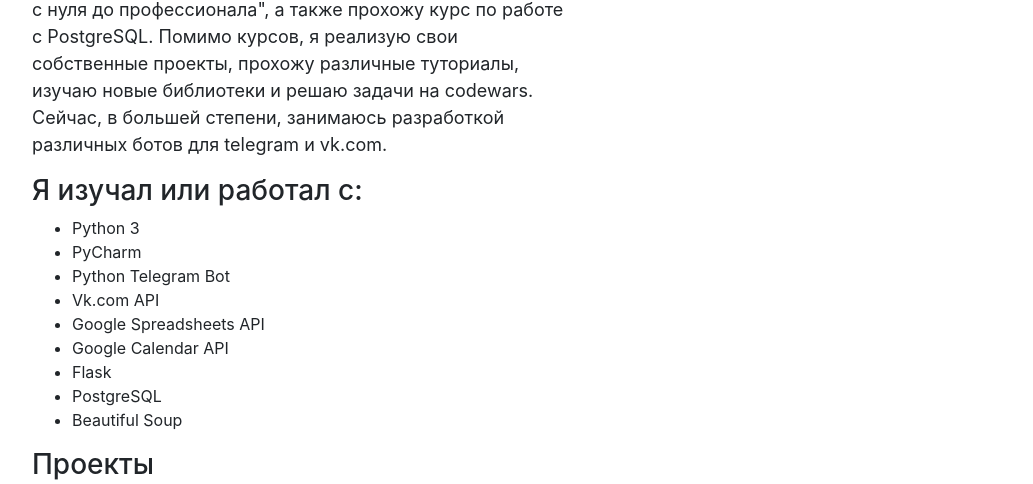
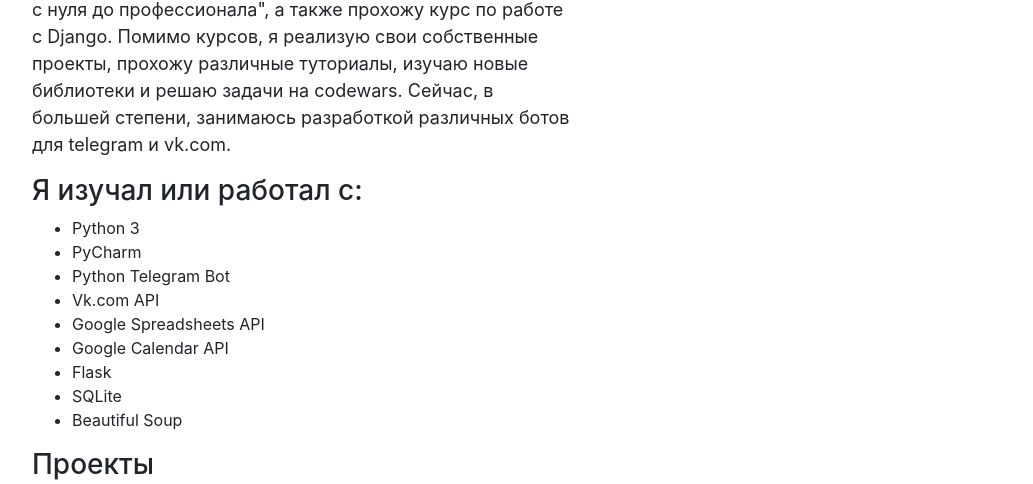
Before and after one commit to mlalyko/mlalyko.github.io, a plain HTML site: page index.html in a window 1280 px wide. Shown: the part 319-803 px from the top of the page, without its empty margins (53-1086 px from the left). Drawn offline with nearby package versions, Linux system fonts and the light colour scheme.

Commit message:
Update index.html

```diff
--- a/index.html
+++ b/index.html
@@ -48,7 +48,7 @@
                     погружаться в изучения языков программирования. Я разобрался с основами JS, но для более плотного
                     изучения выбрал Python.</p>
                 <p>Сейчас я уже закончил курс на Udemy "Python разработка - с нуля до профессионала",
-                    а также прохожу курс по работе с PostgreSQL. Помимо курсов, я реализую свои собственные проекты,
+                    а также прохожу курс по работе с Django. Помимо курсов, я реализую свои собственные проекты,
                     прохожу различные туториалы, изучаю новые библиотеки и решаю задачи на codewars. Сейчас, в большей
                     степени, занимаюсь разработкой различных ботов для telegram и vk.com.</p>
 
@@ -61,7 +61,7 @@
                     <li>Google Spreadsheets API</li>
                     <li>Google Calendar API</li>
                     <li>Flask</li>
-                    <li>PostgreSQL</li>
+                    <li>SQLite</li>
                     <li>Beautiful Soup</li>
                 </ul>
             </div>
```
